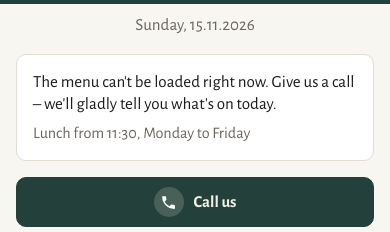
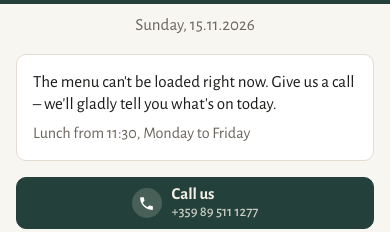
Before and after one commit to chichovci/lunch, a plain HTML site: page index.html in a window 390 px wide. Shown: the part 86-318 px from the top of the page. Drawn offline with nearby package versions, Linux system fonts and the light colour scheme; no server answers.

Commit message:
Lunch page: phone number under call button

```diff
--- a/index.html
+++ b/index.html
@@ -85,6 +85,7 @@
   .btn.primary{grid-column:1/-1;justify-content:center;min-height:50px;background:var(--pine);
     border-color:var(--pine);color:var(--pine-ink);font-size:1.08rem;font-weight:700}
   .btn.primary .ic{background:rgba(243,239,230,.18)}
+  .btn.primary .tx small{color:rgba(243,239,230,.8);font-weight:500;font-size:.85rem}
   #b-viber{--c:#7360F2} #b-tg{--c:#229ED9} #b-fb{--c:#1877F2} #b-menu{--c:#A57B2C} #b-map{--c:#A8261D}
   .btn[hidden]{display:none}
   .btn.wide{grid-column:1/-1}
@@ -108,7 +109,7 @@
   <main id="menu"><div class="skeleton" data-t="loading"></div></main>
 
   <nav class="btns" aria-label="Contacts">
-    <a class="btn primary" id="b-call" href="tel:+359895111277"><span class="ic"><svg viewBox="0 0 24 24" aria-hidden="true"><path fill="currentColor" d="M6.6 10.8a15.1 15.1 0 0 0 6.6 6.6l2.2-2.2a1 1 0 0 1 1-.25 11.4 11.4 0 0 0 3.6.57 1 1 0 0 1 1 1V20a1 1 0 0 1-1 1A17 17 0 0 1 3 4a1 1 0 0 1 1-1h3.5a1 1 0 0 1 1 1c0 1.25.2 2.45.57 3.57a1 1 0 0 1-.25 1z"/></svg></span><span class="tx"><b></b></span></a>
+    <a class="btn primary" id="b-call" href="tel:+359895111277"><span class="ic"><svg viewBox="0 0 24 24" aria-hidden="true"><path fill="currentColor" d="M6.6 10.8a15.1 15.1 0 0 0 6.6 6.6l2.2-2.2a1 1 0 0 1 1-.25 11.4 11.4 0 0 0 3.6.57 1 1 0 0 1 1 1V20a1 1 0 0 1-1 1A17 17 0 0 1 3 4a1 1 0 0 1 1-1h3.5a1 1 0 0 1 1 1c0 1.25.2 2.45.57 3.57a1 1 0 0 1-.25 1z"/></svg></span><span class="tx"><b></b><small></small></span></a>
     <a class="btn" id="b-viber" hidden target="_blank" rel="noopener"><span class="ic"><svg viewBox="0 0 24 24" aria-hidden="true"><path fill="currentColor" d="M12 3C6.5 3 3 6.2 3 10.6c0 2.5 1.2 4.5 3.2 5.8V21l3.6-2.6c.7.1 1.4.2 2.2.2 5.5 0 9-3.2 9-7.9S17.5 3 12 3zm3.8 10.2-.9.9c-.4.4-1.2.3-2.3-.3a9 9 0 0 1-3.4-3.4c-.6-1.1-.7-1.9-.3-2.3l.9-.9.5.1 1 1.6-.1.5-.5.5c.2.6 1.2 1.6 1.8 1.8l.5-.5.5-.1 1.6 1-.1.5z"/></svg></span><span class="tx"><b></b><small></small></span></a>
     <a class="btn" id="b-tg" href="https://t.me/restaurant_chichovci" target="_blank" rel="noopener"><span class="ic"><svg viewBox="0 0 24 24" aria-hidden="true"><path fill="currentColor" d="M21.5 3.6 2.9 10.8c-.9.4-.9 1.6.1 1.9l4.7 1.5 1.8 5.6c.3.8 1.3 1 1.9.4l2.6-2.5 4.8 3.6c.7.5 1.7.1 1.9-.7l3.1-15.7c.2-1-.8-1.7-1.7-1.3zM9.6 14.2l8.6-7.7-6.9 9.1-.3 3-1.4-4.4z"/></svg></span><span class="tx"><b></b><small></small></span></a>
     <a class="btn" id="b-fb" hidden target="_blank" rel="noopener"><span class="ic"><svg viewBox="0 0 24 24" aria-hidden="true"><path fill="currentColor" d="M13.5 21v-7.5h2.6l.4-3h-3V8.6c0-.9.3-1.5 1.5-1.5h1.6V4.4c-.3 0-1.2-.1-2.3-.1-2.3 0-3.9 1.4-3.9 4V10.5H7.8v3h2.6V21z"/></svg></span><span class="tx"><b></b><small></small></span></a>
@@ -142,7 +143,7 @@
   const T = {
     bg: {
       place: "бул. „Марица“ 90, Пловдив", title: "Обедно меню", loading: "Зареждане…",
-      call: ["Обади ни се"], viber: ["Viber", "Обедното меню всеки делничен ден"], tg: ["Telegram", "Обедното меню всеки делничен ден"], fb: ["Facebook", "Новини и снимки"],
+      call: ["Обади ни се", "089 511 1277"], viber: ["Viber", "Обедното меню всеки делничен ден"], tg: ["Telegram", "Обедното меню всеки делничен ден"], fb: ["Facebook", "Новини и снимки"],
       menu: ["Цялото меню", "Всички ястия"], map: ["Как да стигнете", "Google Maps"],
       hours: "Обяд от 11:30, понеделник – петък",
       brand: "Чичовци",
@@ -158,7 +159,7 @@
     },
     en: {
       place: "90 Maritsa Blvd, Plovdiv", title: "Lunch menu", loading: "Loading…",
-      call: ["Call us"], viber: ["Viber", "Weekday lunch menu"], tg: ["Telegram", "Weekday lunch menu"], fb: ["Facebook", "News & photos"],
+      call: ["Call us", "+359 89 511 1277"], viber: ["Viber", "Weekday lunch menu"], tg: ["Telegram", "Weekday lunch menu"], fb: ["Facebook", "News & photos"],
       menu: ["Full menu", "All dishes"], map: ["Directions", "Google Maps"],
       hours: "Lunch from 11:30, Monday to Friday",
       brand: "Chichovci",
```
